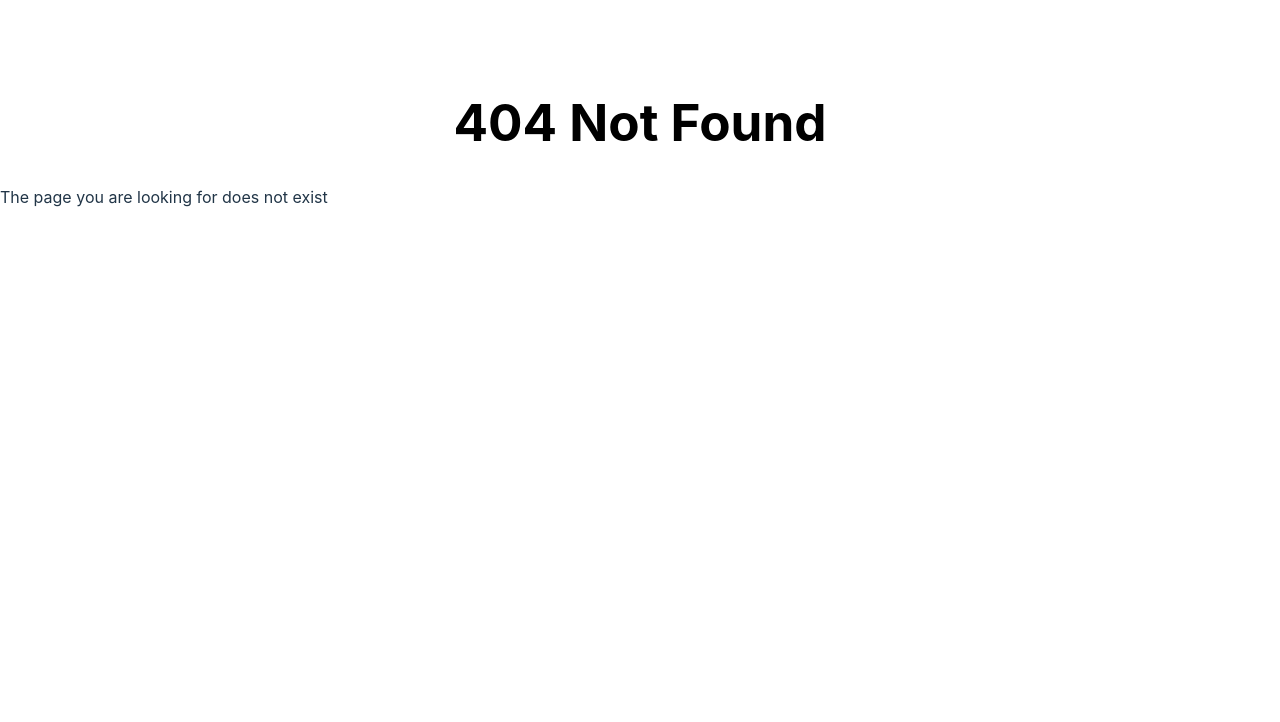
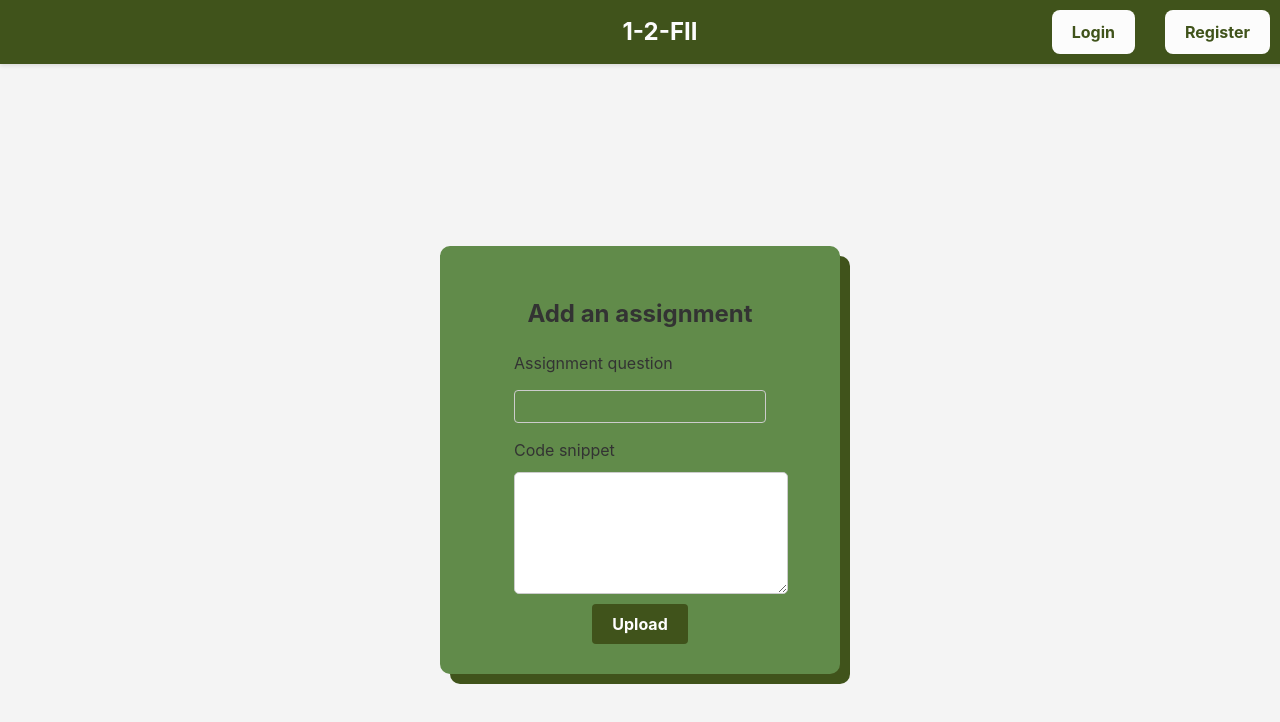
Before and after one commit to Darius1509/1-2-FII, a React (Vite) app in the folder FE/OneTwoFiiFront/: page /course/assignments/addassignment in a window 1280 px wide. Before the commit this address had no page. Shown: the top 722 px of the page. Built offline with nearby package versions, Linux system fonts and the light colour scheme.

Commit message:
Implemented FE functionality to query assignments and create new ones

```diff
--- a/FE/OneTwoFiiFront/src/App.tsx
+++ b/FE/OneTwoFiiFront/src/App.tsx
@@ -12,6 +12,8 @@ import CourseInfoPage from './pages/CourseInfoPage';
 import CourseResourcePage from './pages/CourseResourcePage';
 import AddResourcePage from './pages/AddResourcePage';
 import UpdateResourcePage from './pages/UpdateResourcePage';
+import CourseAssignmentsPage from './pages/CourseAssignmentPage';
+import AddAssignmentPage from './pages/AddAssignmentPage';
 
 const App: React.FC = () => {
   return (
@@ -30,6 +32,11 @@ const App: React.FC = () => {
           <Route path="/course/resources" element={<CourseResourcePage/>}/>
           <Route path="/course/resources/addresource" element={<AddResourcePage />} />
           <Route path="/course/resources/updateresource" element={<UpdateResourcePage />} />
+          <Route
+            path="/course/assignments"
+            element={<ProtectedRoute component={CourseAssignmentsPage} path="/course/assignments" />}
+          />
+          <Route path="/course/assignments/addassignment" element={<AddAssignmentPage />} />
           <Route path="*" element={<NotFoundPage/>} />
         </Routes>
       </Router>
--- a/FE/OneTwoFiiFront/src/context/AuthContext.tsx
+++ b/FE/OneTwoFiiFront/src/context/AuthContext.tsx
@@ -10,6 +10,7 @@ interface AuthContextProps {
   role: string | null;
   setRole: (role: string) => void;
   logout: () => void;
+  authFetch: (input: RequestInfo, init?: RequestInit) => Promise<Response>;
 }
 
 const AuthContext = createContext<AuthContextProps | undefined>(undefined);
@@ -31,34 +32,29 @@ export const AuthProvider: React.FC<{ children: ReactNode }> = ({ children }) =>
   const setToken = (token: string) => {
     setTokenState(token);
     localStorage.setItem('jwtToken', token);
-    console.log('JWT token set:', token);
   };
 
   const setUsername = (username: string) => {
     setUsernameState(username);
     localStorage.setItem('username', username);
-    console.log('Username set:', username);
   };
 
   const setUserId = (userId: string) => {
     setUserIdState(userId);
     localStorage.setItem('userId', userId);
-    console.log('User ID set:', userId);
   };
 
   const setRole = (role: string) => {
     setRoleState(role);
     localStorage.setItem('role', role);
-    console.log('Role set:', role);
   };
 
   const logout = async () => {
     try {
-      await fetch('http://localhost:5079/api/v1/Authentication/logout', {
+      await authFetch('http://localhost:5079/api/v1/Authentication/logout', {
         method: 'POST',
         headers: {
           'Content-Type': 'application/json',
-          'Authorization': `Bearer ${token}`,
         },
       });
     } catch (error) {
@@ -72,13 +68,24 @@ export const AuthProvider: React.FC<{ children: ReactNode }> = ({ children }) =>
       localStorage.removeItem('username');
       localStorage.removeItem('userId');
       localStorage.removeItem('role');
-      localStorage.removeItem('token')
       window.location.href = '/';
     }
   };
 
+  const authFetch = async (input: RequestInfo, init?: RequestInit): Promise<Response> => {
+    const token = localStorage.getItem('jwtToken');
+    const authInit = {
+      ...init,
+      headers: {
+        ...init?.headers,
+        'Authorization': `Bearer ${token}`,
+      },
+    };
+    return fetch(input, authInit);
+  };
+
   return (
-    <AuthContext.Provider value={{ token, setToken, username, setUsername, userId, setUserId, role, setRole, logout }}>
+    <AuthContext.Provider value={{ token, setToken, username, setUsername, userId, setUserId, role, setRole, logout, authFetch }}>
       {children}
     </AuthContext.Provider>
   );
--- /dev/null
+++ b/FE/OneTwoFiiFront/src/pages/AddAssignmentPage.tsx
@@ -0,0 +1,84 @@
+import React, { useState } from 'react';
+import { useLocation } from 'react-router-dom';
+import Header from '../components/Header/Header';
+import LongCard from '../components/LongCard/LongCard';
+import '../styles/AddAssignmentPage.modules.css';
+import { useAuth } from '../context/AuthContext';
+import Button from '../components/Button/Button';
+import Card from '../components/Card/Card';
+
+const AddAssignmentPage: React.FC = () => {
+  const { authFetch } = useAuth();
+  const location = useLocation();
+  const courseData = location.state?.courseData;
+  const [assignmentQuestion, setAssignmentQuestion] = useState('');
+  const [assignmentCode, setAssignmentCode] = useState('');
+  const [message, setMessage] = useState('');
+
+  const handleAddAssignment = async (e: React.FormEvent) => {
+    e.preventDefault();
+
+    const newAssignment = {
+      assignmentId: '3fa85f64-5717-4562-b3fc-2c963f66afa6', // This is a placeholder value, the actual value will be generated by the server
+      assignmentQuestion,
+      assignmentCode,
+      assignmentCourseId: courseData.courseId,
+      assignmentProfessorId: localStorage.getItem('userId') || '',
+      assignmentAnswersId: ['3fa85f64-5717-4562-b3fc-2c963f66afa6']
+    };
+
+    try {
+      const response = await authFetch('http://localhost:5079/api/v1/Assignments', {
+        method: 'POST',
+        headers: {
+          'Content-Type': 'application/json',
+        },
+        body: JSON.stringify(newAssignment),
+      });
+
+      if (response.ok) {
+        setMessage('Assignment added successfully!');
+        setAssignmentQuestion('');
+        setAssignmentCode('');
+      } else {
+        setMessage('Failed to add assignment.');
+      }
+    } catch (error) {
+      console.error('Error adding assignment:', error);
+      setMessage('Error adding assignment.');
+    }
+  };
+
+  return (
+    <div className="add-assignment-page">
+      <Header />
+      <Card>
+        <h2 className="card-title">Add an assignment</h2>
+        <form className="add-assignment-form" onSubmit={handleAddAssignment}>
+          <label htmlFor="assignmentQuestion">Assignment question</label>
+          <input
+            type="text"
+            id="assignmentQuestion"
+            name="assignmentQuestion"
+            value={assignmentQuestion}
+            onChange={(e) => setAssignmentQuestion(e.target.value)}
+            required
+          />
+          <label htmlFor="assignmentCode">Code snippet</label>
+          <textarea
+            id="assignmentCode"
+            name="assignmentCode"
+            value={assignmentCode}
+            onChange={(e) => setAssignmentCode(e.target.value)}
+            required
+            style={{backgroundColor:'white',color:'black',borderRadius:'5px',padding:'10px',width:'100%'}}
+          />
+          <Button type="submit" className="upload-button" text="Upload"></Button>
+          {message && <p>{message}</p>}
+        </form>
+      </Card>
+    </div>
+  );
+};
+
+export default AddAssignmentPage;
--- a/FE/OneTwoFiiFront/src/pages/AddResourcePage.tsx
+++ b/FE/OneTwoFiiFront/src/pages/AddResourcePage.tsx
@@ -4,6 +4,7 @@ import Header from '../components/Header/Header';
 import Card from '../components/Card/Card';
 import Button from '../components/Button/Button';
 import '../styles/AddResourcePage.module.css';
+import { useAuth } from '../context/AuthContext';
 
 const AddResourcePage: React.FC = () => {
   const [resourceType, setResourceType] = useState('');
@@ -15,6 +16,7 @@ const AddResourcePage: React.FC = () => {
   const location = useLocation();
   const courseId = location.state?.courseData?.courseId;
   const navigate = useNavigate();
+  const { authFetch, role } = useAuth();
 
   const handleFileChange = (event: React.ChangeEvent<HTMLInputElement>) => {
     if (event.target.files && event.target.files[0]) {
@@ -40,7 +42,7 @@ const AddResourcePage: React.FC = () => {
     formData.append('ResourceFileContent', resourceFile);
 
     try {
-      const response = await fetch('http://localhost:5079/api/v1/Resources', {
+      const response = await authFetch('http://localhost:5079/api/v1/Resources', {
         method: 'POST',
         body: formData,
       });
--- /dev/null
+++ b/FE/OneTwoFiiFront/src/pages/CourseAssignmentPage.tsx
@@ -0,0 +1,89 @@
+import React, { useEffect, useState } from 'react';
+import { useLocation, useNavigate } from 'react-router-dom';
+import Header from '../components/Header/Header';
+import LongCard from '../components/LongCard/LongCard';
+import '../styles/CourseAssignmentPage.module.css';
+import { useAuth } from '../context/AuthContext';
+
+interface Assignment {
+  assignmentId: string;
+  assignmentQuestion: string;
+  assignmentCode: string;
+  assignmentCourseId: string;
+  assignmentProfessorId: string;
+  assignmentAnswersId: string[];
+}
+
+const CourseAssignmentsPage: React.FC = () => {
+  const location = useLocation();
+  const navigate = useNavigate();
+  const { authFetch, role } = useAuth();
+  const courseData = location.state?.courseData;
+  const [assignments, setAssignments] = useState<Assignment[]>([]);
+  const { token } = useAuth();
+
+  useEffect(() => {
+    if (!courseData) {
+      navigate('/login');
+      return;
+    }
+
+    const fetchAssignments = async () => {
+      try {
+        const response = await authFetch(`http://localhost:5079/api/v1/Assignments/courseId/${courseData.courseId}`, {
+          method: 'GET',
+          headers: {
+            'Content-Type': 'application/json',
+          },
+        });
+
+        if (response.ok) {
+          const data = await response.json();
+          setAssignments(data);
+        } else {
+          console.error('Failed to fetch assignments');
+        }
+      } catch (error) {
+        console.error('Error fetching assignments:', error);
+      }
+    };
+
+    fetchAssignments();
+  }, [courseData, navigate]);
+
+  const handleAddAssignment = () => {
+    if (!token) {
+      navigate('/login');
+      return;
+    }
+
+    if (role == 'Student') {
+      alert('You must be a professor to complete this action.');
+      return;
+    }
+
+    navigate('/course/assignments/addassignment', { state: { courseData } });
+  };
+
+  return (
+    <div className="course-assignments-page">
+      <Header />
+      <h1 className="course-assignments-header">Assignments for {courseData?.courseName}</h1>
+      <div style={{ display: 'flex', flexDirection: 'column', alignItems: 'center' }}>
+        {assignments.map((assignment) => (
+          <LongCard key={assignment.assignmentId}>
+            <p className="assignment-question" style={{fontSize:'1.5rem'}}>{assignment.assignmentQuestion}</p>
+            <pre style={{display:'flex',backgroundColor:'white',color:'black',borderRadius:'5px',padding:'10px'}}>{assignment.assignmentCode}</pre>
+          </LongCard>
+        ))}
+      </div>
+      <div style={{display:'flex',flexDirection:'row',justifyContent:'center', marginBottom:'10px'}}>
+        <button className="add-assignment-button" onClick={handleAddAssignment} style={{backgroundColor:'#618B4A'}}>
+          <span className="plus-icon">+</span> Add Assignment
+        </button>
+      </div>
+    </div>
+  );
+};
+
+export default CourseAssignmentsPage;
--- a/FE/OneTwoFiiFront/src/pages/CoursePage.tsx
+++ b/FE/OneTwoFiiFront/src/pages/CoursePage.tsx
@@ -24,6 +24,10 @@ const CoursePage: React.FC = () => {
     navigate('/course/resources', { state: { courseData } });
   };
 
+  const handleAssignmentsClick = () => {
+    navigate('/course/assignments', { state: { courseData } });
+  };
+
   return (
     <div className="course-page">
       <Header />
@@ -32,7 +36,7 @@ const CoursePage: React.FC = () => {
         <div style={{display: 'flex', justifyContent:'space-evenly'}} className="course-blocks">
           <Block imageSrc={infoIcon} text="View info" onClick={handleInfoClick} />
           <Block imageSrc={resourcesIcon} text="Access resources" onClick={handleResourceClick} />
-          <Block imageSrc={assignmentsIcon} text="View assignments" />
+          <Block imageSrc={assignmentsIcon} text="View assignments" onClick={handleAssignmentsClick}/>
         </div>
       </div>
     </div>
--- a/FE/OneTwoFiiFront/src/pages/UpdateResourcePage.tsx
+++ b/FE/OneTwoFiiFront/src/pages/UpdateResourcePage.tsx
@@ -4,6 +4,7 @@ import Header from '../components/Header/Header';
 import Card from '../components/Card/Card';
 import Button from '../components/Button/Button';
 import '../styles/UpdateResourcePage.module.css';
+import { useAuth } from '../context/AuthContext';
 
 const UpdateResourcePage: React.FC = () => {
   const location = useLocation();
@@ -16,6 +17,7 @@ const UpdateResourcePage: React.FC = () => {
   const [resourceFile, setResourceFile] = useState<File | null>(null);
   const [error, setError] = useState('');
   const navigate = useNavigate();
+  const { authFetch, role } = useAuth();
 
   const handleFileChange = (event: React.ChangeEvent<HTMLInputElement>) => {
     if (event.target.files && event.target.files[0]) {
@@ -37,7 +39,7 @@ const UpdateResourcePage: React.FC = () => {
     formData.append('ResourceFileContent', resourceFile || new Blob([resource.resourceFileContent], { type: 'text/plain' }));
 
     try {
-      const response = await fetch(`http://localhost:5079/api/v1/Resources/${resource.resourceId}`, {
+      const response = await authFetch(`http://localhost:5079/api/v1/Resources/${resource.resourceId}`, {
         method: 'PUT',
         body: formData,
       });
--- /dev/null
+++ b/FE/OneTwoFiiFront/src/styles/AddAssignmentPage.modules.css
@@ -0,0 +1,62 @@
+.add-assignment-page {
+    display: flex;
+    flex-direction: column;
+    align-items: center;
+    justify-content: center;
+    height: 100vh;
+    background-color: #f4f4f4;
+  }
+
+  .add-assignment-form {
+    display: flex;
+    flex-direction: column;
+    gap: 10px;
+  }
+
+  .add-assignment-form label {
+    font-size: 1rem;
+    color: #333;
+  }
+
+  .add-assignment-form input,
+  .add-assignment-form textarea {
+    width: 100%;
+    padding: 8px;
+    border: 1px solid #ccc;
+    border-radius: 4px;
+  }
+
+  .add-assignment-form textarea {
+    height: 100px;
+    font-family: 'JetBrains Mono', monospace;
+  }
+
+  .upload-button {
+    background-color: #40531B;
+    color: #fff;
+    padding: 10px 20px;
+    border: none;
+    border-radius: 4px;
+    cursor: pointer;
+  }
+
+  .upload-button:hover {
+    background-color: #618B4A;
+  }
+
+  .card-title {
+    font-size: 1.5rem;
+    color: #333;
+  }
+
+  .assignment-question {
+    display: flex;
+    flex-direction: column;
+    align-items: flex-start;
+    width: 100%;
+    padding: 10px;
+    margin-bottom: 10px;
+    border: none;
+    border-radius: 5px;
+    font-size: 1rem;
+  }
--- /dev/null
+++ b/FE/OneTwoFiiFront/src/styles/CourseAssignmentPage.module.css
@@ -0,0 +1,34 @@
+.course-assignments-page {
+    display: flex;
+    flex-direction: column;
+    align-items: center;
+    padding: 20px;
+    background-color: #FCFCFC;
+  }
+
+  .course-assignments-header {
+    color: black;
+    font-size: 2rem;
+    margin-bottom: 20px;
+  }
+
+  .assignments-container {
+    display: flex;
+    flex-direction: column;
+    gap: 20px;
+    width: 90%;
+  }
+
+  .assignment-question {
+    font-size: 2rem;
+    font-weight: bold;
+  }
+
+  .assignment-code {
+    background-color: white;
+    color: black;
+    font-family: 'JetBrains Mono', monospace;
+    padding: 10px;
+    border-radius: 5px;
+    overflow-x: auto;
+  }
```
